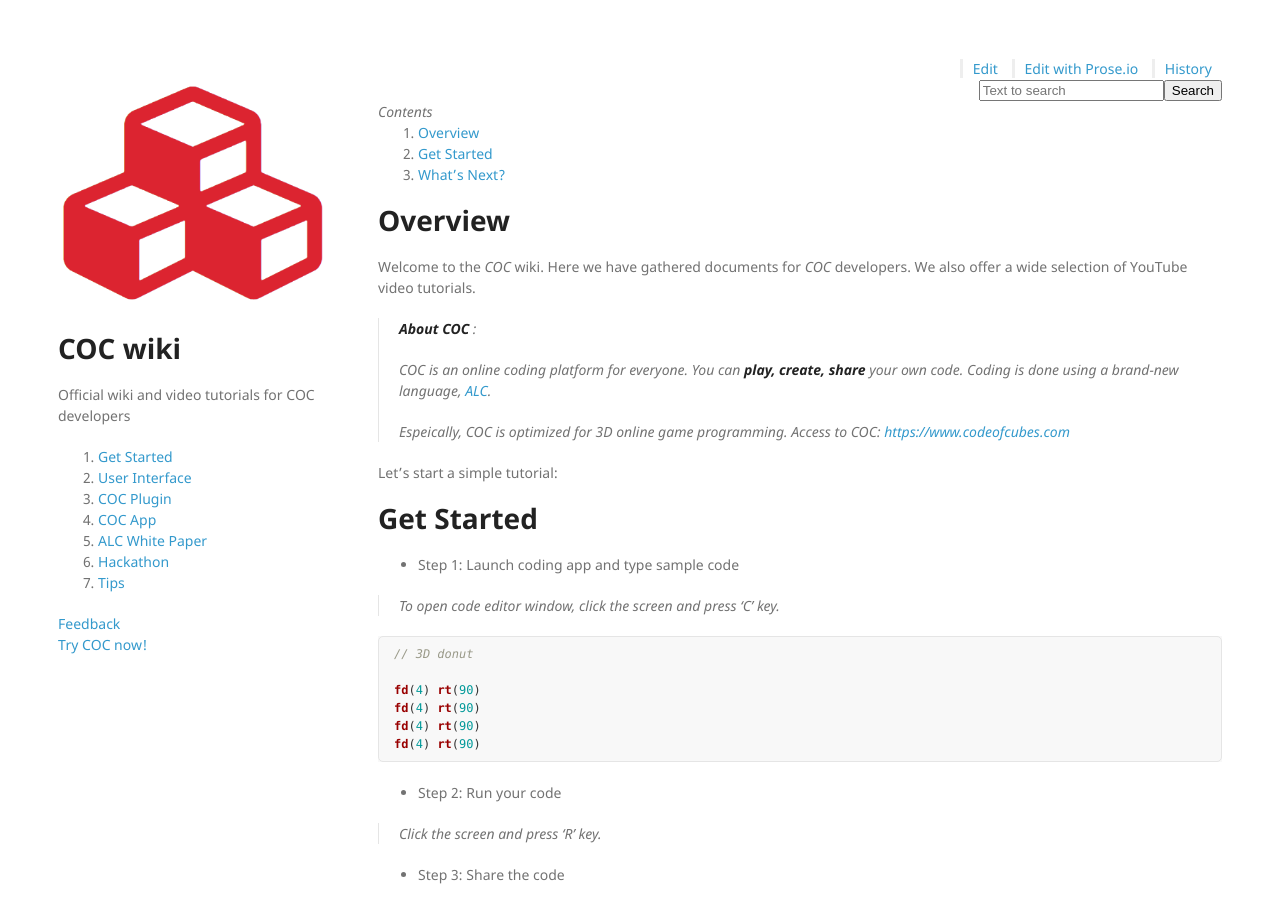
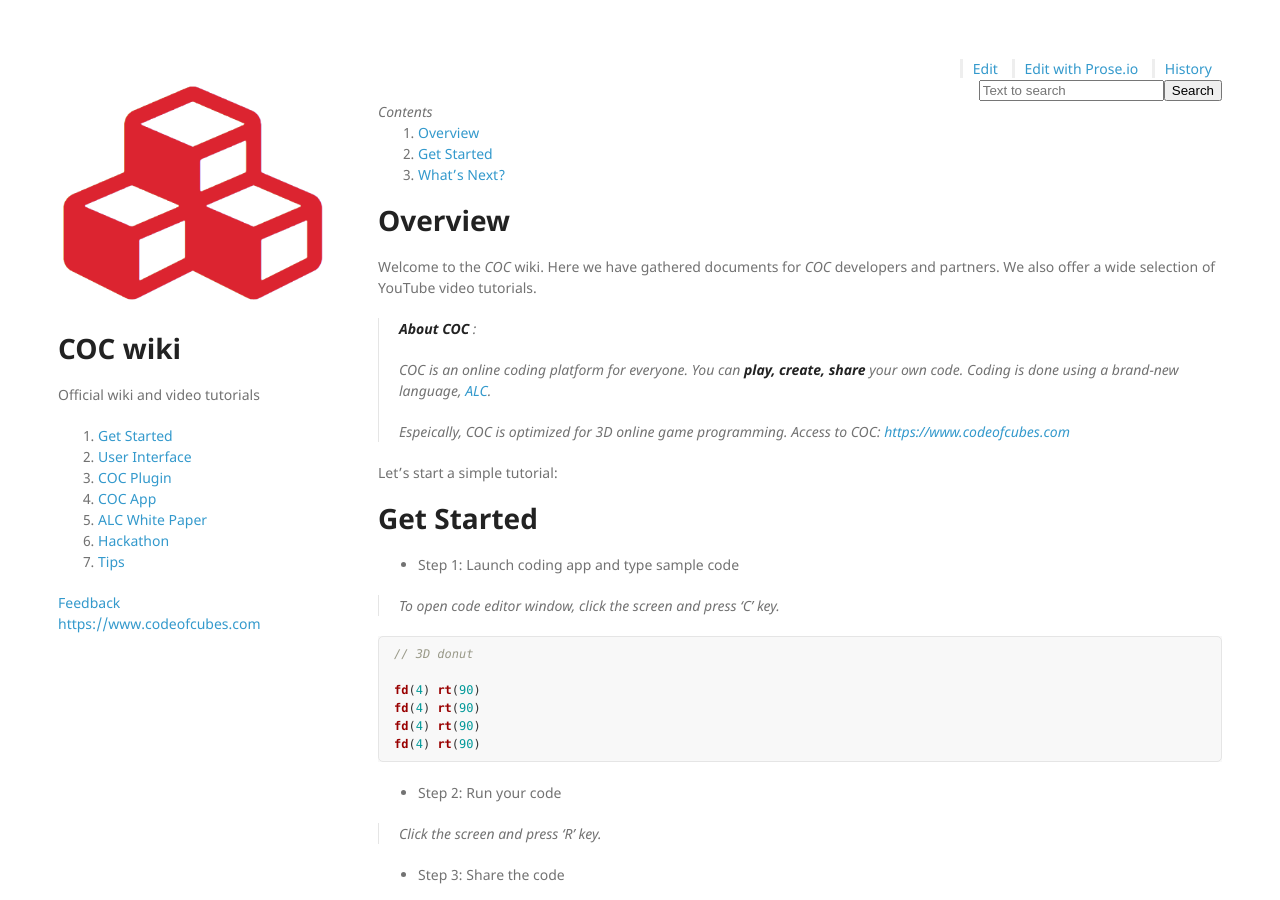
Before and after one commit to daisykim/daisykim.github.io, a Jekyll site: the page built from index.md, in a window 1280 px wide and 900 px high. Built offline with Jekyll 4.4.1, drawn with Linux system fonts in a browser that asks for light colours; nearby versions of some CDN libraries.

Commit message:
Update sidebar

```diff
--- a/_config.yml
+++ b/_config.yml
@@ -1,5 +1,5 @@
 title: COC wiki
-description: Official wiki and video tutorials for COC developers
+description: Official wiki and video tutorials
 show_downloads: false
 git_branch: master
 logo_url: http://wiki.codeofcubes.com/img/coc-logo.png
--- a/_includes/sidebar.html
+++ b/_includes/sidebar.html
@@ -10,5 +10,5 @@
 
 <p>
   <a href="/p/feedback">Feedback</a><br/>
-  <a href="https://www.codeofcubes.com">Try COC now!</a><br/>
+  <a href="https://www.codeofcubes.com">https://www.codeofcubes.com</a><br/>
 </p>
--- a/index.md
+++ b/index.md
@@ -4,7 +4,8 @@ title: Markdown Style Guide
 ---
 
 # Overview
-Welcome to the _COC_ wiki. Here we have gathered documents for _COC_ developers. We also offer a wide selection of YouTube video tutorials.
+Welcome to the _COC_ wiki. Here we have gathered documents for _COC_ developers and partners.
+We also offer a wide selection of YouTube video tutorials.
 
 > **About _COC_** :
 >
```
